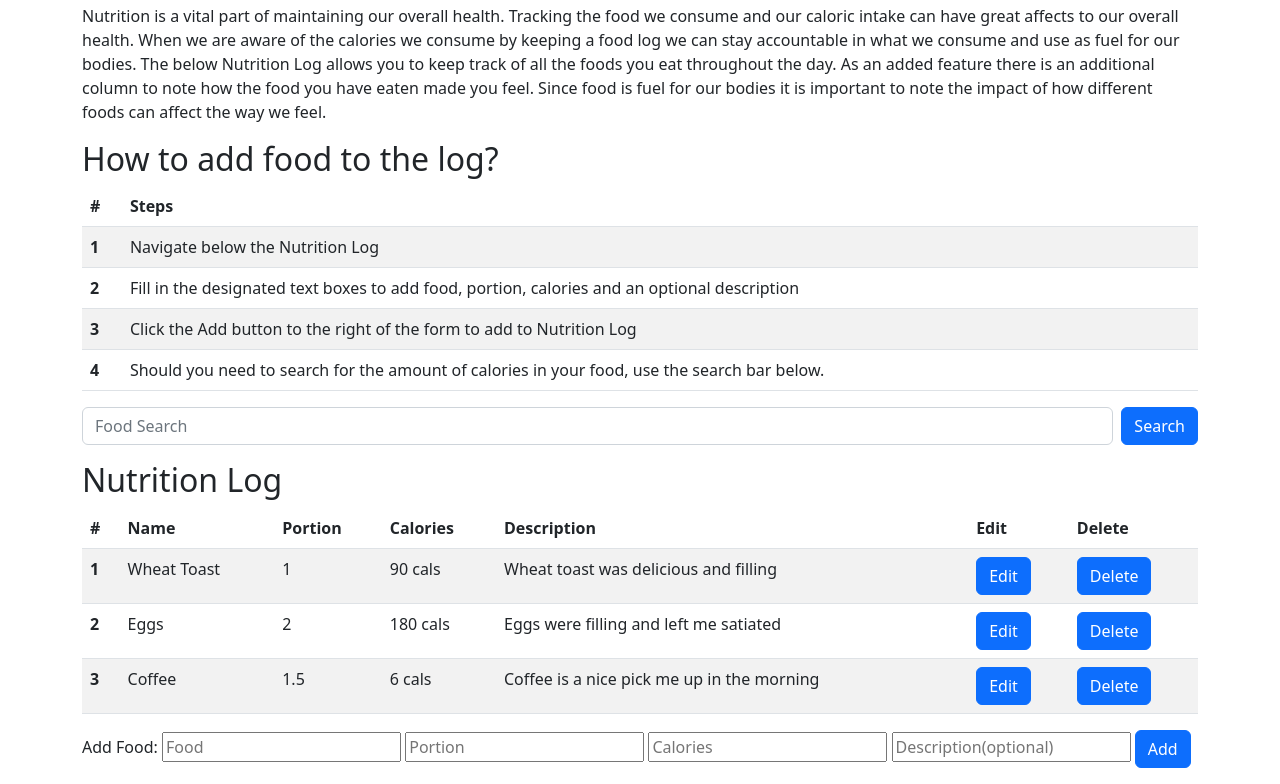
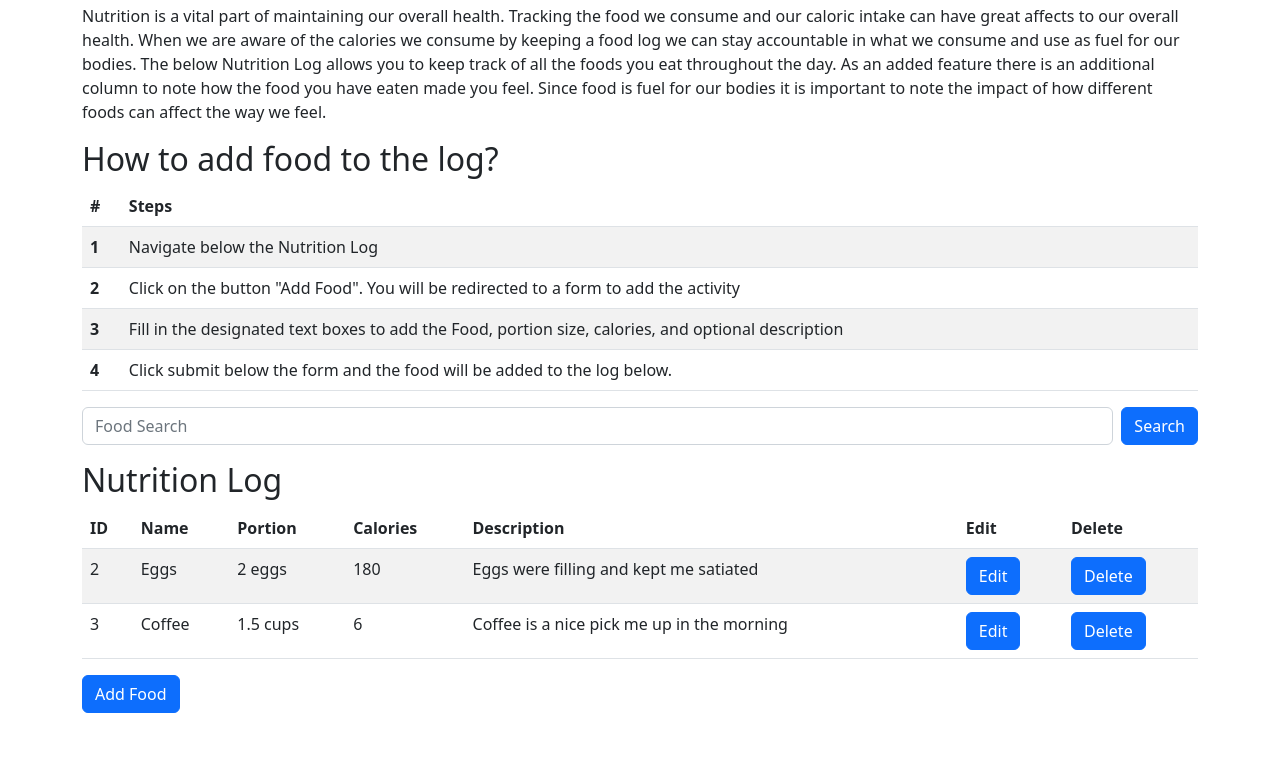
Before and after one commit to harperal/health_tracker, a Flask app: page /nutrition/ in a window 1280 px wide. Shown: the part 228-1012 px from the top of the page. After the commit the page ends 941 px from the top, so only its background shows below. Run offline with Flask 2, Linux system fonts and the light colour scheme; the visitor is signed in with stand-in values (Sample User, id 1); data comes from the database, SQL or seed files in the repository; both versions use the stored data as it was after the commit.

Commit message:
database nutrition created, CRUD implemented using sqlite3

```diff
--- a/app.py
+++ b/app.py
@@ -1,10 +1,40 @@
-from flask import Flask, render_template, url_for, request, redirect, session, flash
+from flask import Flask, render_template, url_for, request, redirect, session, flash, abort
 from datetime import timedelta
+import sqlite3
 
 
 app = Flask(__name__)
 app.secret_key = "hello"
 app.permanent_session_lifetime = timedelta(minutes=60)
+db_locale = 'nutrition.db'
+
+
+def get_db_connection():
+    conn = sqlite3.connect('db_locale')
+    conn.row_factory = sqlite3.Row
+    return conn
+
+
+def get_activity(activity_id):
+    conn = sqlite3.connect(db_locale)
+    c = conn.cursor()
+    activity = c.execute("""SELECT * FROM activity_log WHERE id = ?""",
+                         (activity_id,)).fetchone()
+    c.close()
+    if activity is None:
+        abort(404)
+    return activity
+
+
+def get_food(food_id):
+    conn = sqlite3.connect(db_locale)
+    c = conn.cursor()
+    food = c.execute("""SELECT * FROM activity_log WHERE id = ?""",
+                         (food_id,)).fetchone()
+    c.close()
+    if food is None:
+        abort(404)
+    return food
 
 
 @app.route("/")
@@ -67,27 +97,175 @@ def logout():
 def nutrition():
     if "user" in session:
         user = session["user"]
+        food_data = query_food_details()
         flash(f"You are currently logged in, {user}! Should you wish to logout hit the logout button in thenavigation "
               f"bar. WARNING: You will be logged out immediately!")
-        return render_template("nutrition.html")
+        return render_template("nutrition.html", food_data=food_data)
     else:
         flash("Please login to access the Nutrition Page!")
         flash("Logging in allows Health Tracker to save your data and tailor the application to your needs!")
         return redirect(url_for("login"))
 
 
+def query_food_details():
+    conn = sqlite3.connect(db_locale)
+    c = conn.cursor()
+    c.execute("""
+    SELECT * FROM food_log
+    """)
+    food_data = c.fetchall()
+    return food_data
+
+
+@app.route('/add_food/', methods=('GET', 'POST'))
+def add_food():
+    if request.method == 'POST':
+        name = request.form['name']
+        portion = request.form['portion']
+        calories = request.form['calories']
+        description = request.form['description']
+        if not name:
+            flash('Food name required')
+        elif not portion:
+            flash('Food Portion required')
+        elif not calories:
+            flash('Calories in food required')
+        else:
+            conn = sqlite3.connect(db_locale)
+            c = conn.cursor()
+            c.execute("""
+                INSERT INTO food_log (name, portion, calories, description) VALUES (?, ?, ?, ?)
+                """, (name, portion, calories, description))
+            conn.commit()
+            conn.close()
+            return redirect(url_for('nutrition'))
+    return render_template('add_food.html')
+
+
+@app.route('/<int:id>/edit_food/', methods=('GET', 'POST'))
+def edit_food(id):
+    food = get_food(id)
+    if request.method == 'POST':
+        name = request.form['name']
+        portion = request.form['portion']
+        calories = request.form['calories']
+        description = request.form['description']
+        if not name:
+            flash('Food name required')
+        elif not portion:
+            flash('Food Portion required')
+        elif not calories:
+            flash('Calories in food required')
+        else:
+            conn = sqlite3.connect(db_locale)
+            c = conn.cursor()
+            c.execute("""
+                        UPDATE food_log SET name = ?, portion= ?, calories= ?, description= ?"""
+                      """WHERE id = ?""", (name, portion, calories, description, id))
+            conn.commit()
+            conn.close()
+            return redirect(url_for('nutrition'))
+    return render_template('edit_food.html', food=food)
+
+
+@app.route('/<int:id>/delete_food/', methods=('GET', 'POST'))
+def delete_food(id):
+    food = get_food(id)
+    conn = sqlite3.connect(db_locale)
+    c = conn.cursor()
+    c.execute("""DELETE FROM food_log WHERE id = ?""", (id,))
+    conn.commit()
+    conn.close()
+    flash("Successfully Deleted!")
+    return redirect(url_for('nutrition'))
+
+
 @app.route("/fitness/", methods=["POST", "GET"])
 def fitness():
     if "user" in session:
         user = session["user"]
-        flash(f"You are currently logged in, {user}! Should you wish to logout hit the logout button in thenavigation "
+        activity_data = query_activity_details()
+        flash(f"You are currently logged in, {user}! Should you wish to logout hit the logout button in the navigation "
               f"bar. WARNING: You will be logged out immediately!")
-        return render_template("fitness.html")
+        return render_template("fitness.html", activity_data=activity_data)
     else:
         flash("Please login to access the Fitness Page!")
         flash("Logging in allows Health Tracker to save your data and tailor the application to your needs!")
         return redirect(url_for("login"))
 
 
+def query_activity_details():
+    conn = sqlite3.connect(db_locale)
+    c = conn.cursor()
+    c.execute("""
+    SELECT * FROM activity_log
+    """)
+    activity_data = c.fetchall()
+    return activity_data
+
+
+@app.route('/add_activity/', methods=('GET', 'POST'))
+def add_activity():
+    if request.method == 'POST':
+        name = request.form['name']
+        length = request.form['length']
+        calories = request.form['calories']
+        description = request.form['description']
+        if not name:
+            flash('Activity name required')
+        elif not length:
+            flash('Activity length required')
+        elif not calories:
+            flash('Calories burned required')
+        else:
+            conn = sqlite3.connect(db_locale)
+            c = conn.cursor()
+            c.execute("""
+                INSERT INTO activity_log (name, length, calories, description) VALUES (?, ?, ?, ?)
+                """, (name, length, calories, description))
+            conn.commit()
+            conn.close()
+            return redirect(url_for('fitness'))
+    return render_template('add_activity.html')
+
+
+@app.route('/<int:id>/edit_activity/', methods=('GET', 'POST'))
+def edit_activity(id):
+    activity = get_food(id)
+    if request.method == 'POST':
+        name = request.form['name']
+        length = request.form['length']
+        calories = request.form['calories']
+        description = request.form['description']
+        if not name:
+            flash('Activity name required')
+        elif not length:
+            flash('Activity length required')
+        elif not calories:
+            flash('Calories burned required')
+        else:
+            conn = sqlite3.connect(db_locale)
+            c = conn.cursor()
+            c.execute("""
+                        UPDATE activity_log SET name = ?, length= ?, calories= ?, description= ?"""
+                      """WHERE id = ?""", (name, length, calories, description, id))
+            conn.commit()
+            conn.close()
+            return redirect(url_for('fitness'))
+    return render_template('edit_activity.html', activity=activity)
+
+
+@app.route('/<int:id>/delete_activity/', methods=('GET', 'POST'))
+def delete_activity(id):
+    activity = get_activity(id)
+    conn = sqlite3.connect(db_locale)
+    c = conn.cursor()
+    c.execute("""DELETE FROM activity_log WHERE id = ?""", (id,))
+    conn.commit()
+    conn.close()
+    flash("Successfully Deleted!")
+    return redirect(url_for('fitness'))
+
+
 if __name__ == "__main__":
     app.run(debug=True)
--- a/templates/login.html
+++ b/templates/login.html
@@ -12,6 +12,6 @@
 <form action="#" method="post">
     <p>Login:</p>
     <p><input type="text" name="nm" placeholder="name"/></p>
-    <p><input type="submit" value="submit"/></p>
+    <p><input class="btn btn-primary" type="submit" value="Submit"></p>
 </form>
 {% endblock %}
--- a/templates/nutrition.html
+++ b/templates/nutrition.html
@@ -31,15 +31,15 @@
     </tr>
     <tr>
       <th scope="row">2</th>
-      <td>Fill in the designated text boxes to add food, portion, calories and an optional description</td>
+      <td>Click on the button "Add Food". You will be redirected to a form to add the activity</td>
     </tr>
     <tr>
       <th scope="row">3</th>
-      <td>Click the Add button to the right of the form to add to Nutrition Log</td>
+      <td>Fill in the designated text boxes to add the Food, portion size, calories, and optional description</td>
     </tr>
     <tr>
       <th scope="row">4</th>
-      <td>Should you need to search for the amount of calories in your food, use the search bar below.</td>
+      <td>Click submit below the form and the food will be added to the log below.</td>
     </tr>
   </tbody>
 </table>
@@ -53,7 +53,7 @@
 <table class="table table-striped">
   <thead>
     <tr>
-      <th scope="col">#</th>
+      <th scope="col">ID</th>
       <th scope="col">Name</th>
       <th scope="col">Portion</th>
       <th scope="col">Calories</th>
@@ -63,39 +63,19 @@
     </tr>
   </thead>
   <tbody>
+    {% for food in food_data %}
     <tr>
-      <th scope="row">1</th>
-      <td>Wheat Toast</td>
-      <td>1</td>
-      <td>90 cals</td>
-      <td>Wheat toast was delicious and filling</td>
-      <td><button type="button" class="btn btn-primary">Edit</button></td>
-      <td><button type="button" class="btn btn-primary">Delete</button></td>
+      <td>{{ food[0] }}</td>
+      <td>{{ food[1] }}</td>
+      <td>{{ food[2] }}</td>
+      <td>{{ food[3] }}</td>
+      <td>{{ food[4] }}</td>
+      <td><a class="btn btn-primary" href="{{ url_for('edit_food', id=food[0]) }}" role="button">Edit</a></td>
+      <td><a class="btn btn-primary" href="{{ url_for('delete_food', id=food[0]) }}" role="button">Delete</a></td>
     </tr>
-    <tr>
-      <th scope="row">2</th>
-      <td>Eggs</td>
-      <td>2</td>
-      <td>180 cals</td>
-      <td>Eggs were filling and left me satiated</td>
-      <td><button type="button" class="btn btn-primary">Edit</button></td>
-      <td><button type="button" class="btn btn-primary">Delete</button></td>
-    </tr>
-    <tr>
-      <th scope="row">3</th>
-      <td>Coffee</td>
-      <td>1.5</td>
-      <td>6 cals</td>
-      <td>Coffee is a nice pick me up in the morning</td>
-      <td><button type="button" class="btn btn-primary">Edit</button></td>
-      <td><button type="button" class="btn btn-primary">Delete</button></td>
-    </tr>
+    {% endfor %}
   </tbody>
 </table>
-<form>
-    <p>Add Food: <input type="text" name="nm" placeholder="Food"/> <input type="text" name="nm" placeholder="Portion"/>
-      <input type="text" name="nm" placeholder="Calories"/> <input type="text" name="nm" placeholder="Description(optional)"/>
-      <button type="submit" class="btn btn-primary">Add</button></p>
-</form>
+<a class="btn btn-primary" href="{{ url_for('add_food') }}" role="button">Add Food</a>
 
 {% endblock %}
--- a/templates/user.html
+++ b/templates/user.html
@@ -12,6 +12,6 @@
 <p>Please provide your email to be saved with your profile.</p>
 <form action="#" method="POST">
     <input type="email" name="email" placeholder="Enter Email" value="{{email if email}}"/>
-    <input type="submit" value="submit"/>
+    <input class="btn btn-primary" type="submit" value="Submit">
 </form>
 {% endblock %}
```
Also changed, not shown: db-create.py (added, +19 -0 lines), db-populate.py (added, +18 -0 lines), db-query.py (added, +19 -0 lines), db2-create.py (added, +19 -0 lines), db2-populate.py (added, +18 -0 lines), db2-query.py (added, +19 -0 lines), templates/add_activity.html (added, +12 -0 lines), templates/add_food.html (added, +12 -0 lines), templates/edit_activity.html (added, +11 -0 lines), templates/edit_food.html (added, +11 -0 lines), templates/fitness.html (+14 -34 lines), nutrition.db (added).
